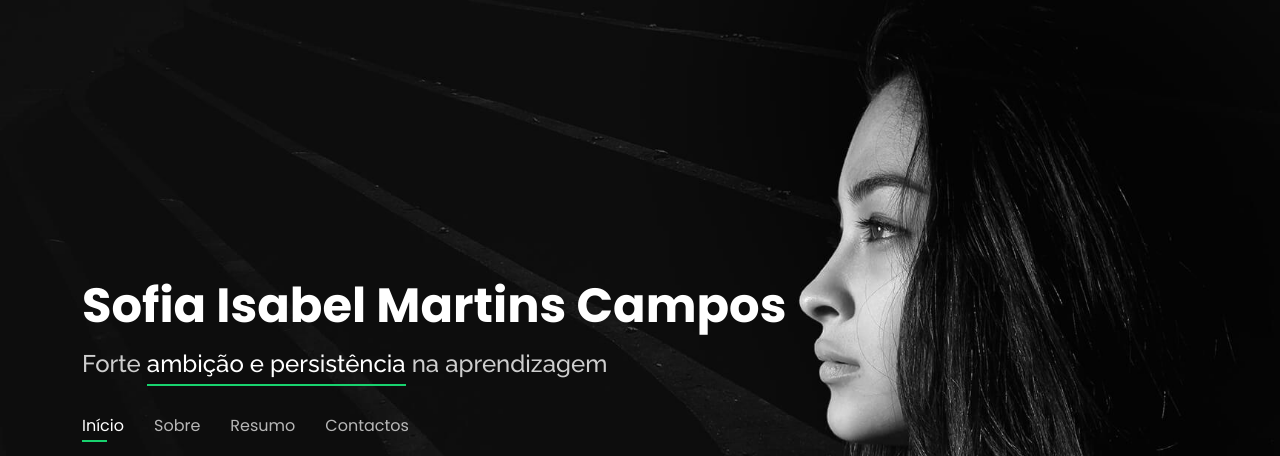
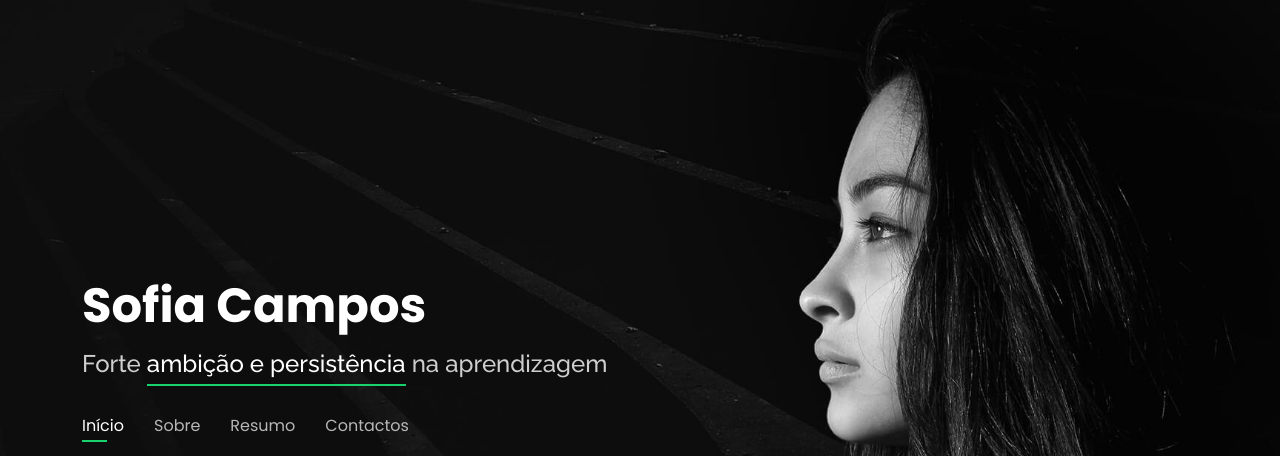
Before and after one commit to MarcoOliveira2/fia, a plain HTML site: page index.html in a window 1280 px wide. Shown: the top 456 px of the page. Drawn offline with nearby package versions, Linux system fonts and the light colour scheme.

Commit message:
#2
Name changed

```diff
--- a/index.html
+++ b/index.html
@@ -42,7 +42,7 @@
   <header id="header">
     <div class="container">
 
-      <h1><a href="index.html">Sofia Isabel Martins Campos</a></h1>
+      <h1><a href="index.html">Sofia Campos</a></h1>
       <!-- Uncomment below if you prefer to use an image logo -->
       <!-- <a href="index.html" class="mr-auto"><img src="assets/img/logo.png" alt="" class="img-fluid"></a> -->
       <h2>Forte <span>ambição e persistência</span>  na aprendizagem</h2>
```
